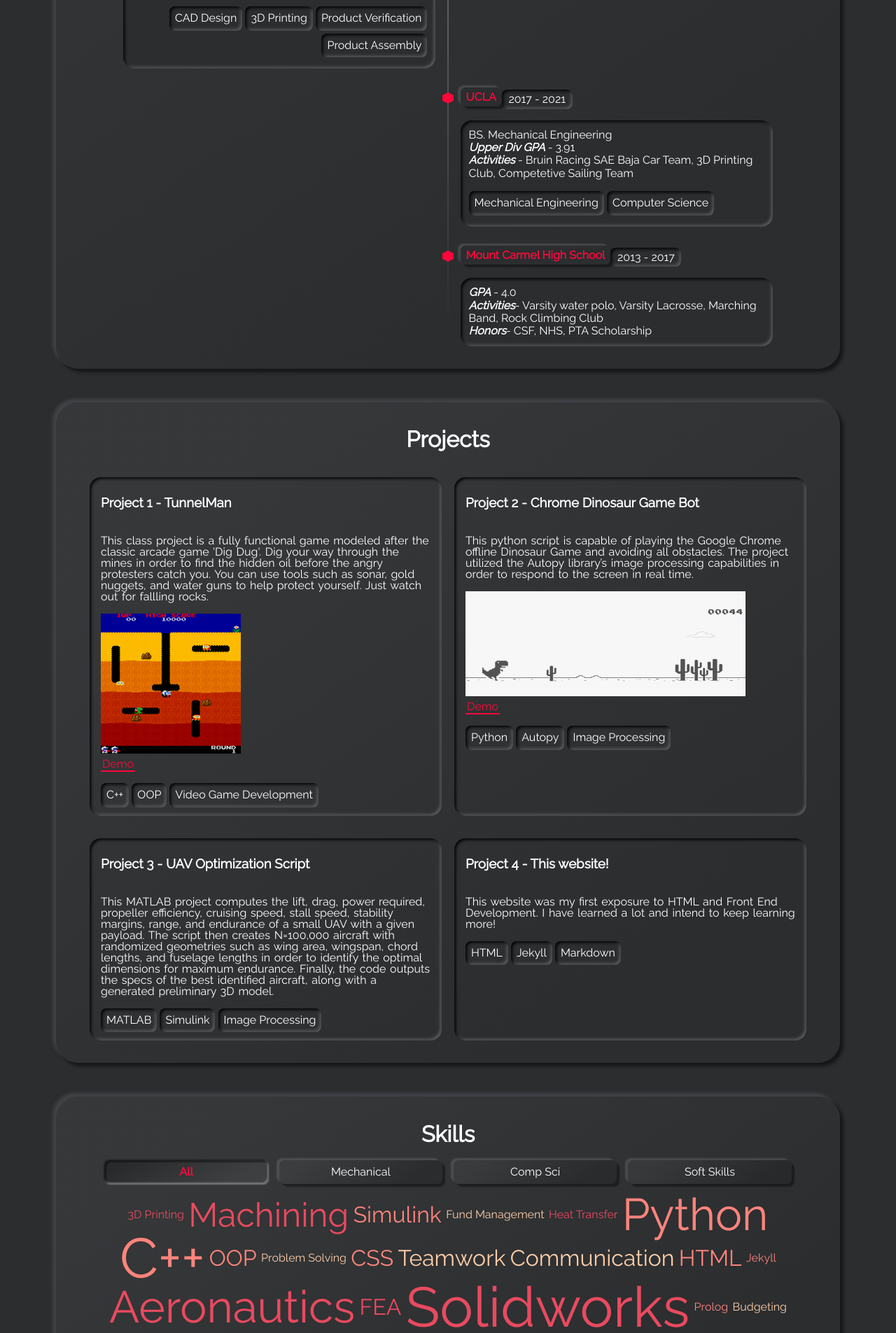
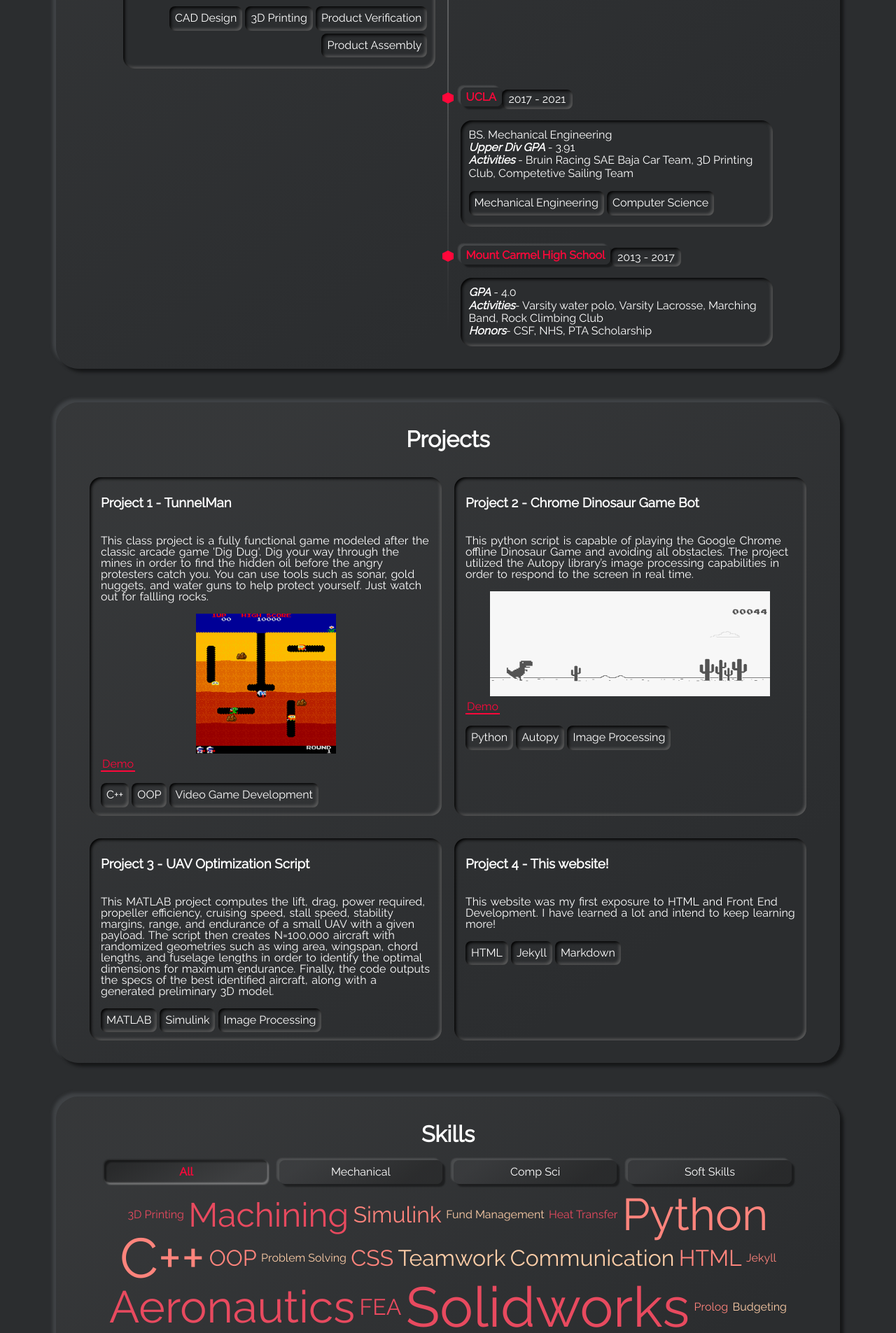
Before and after one commit to logansgithub/website, a Jekyll site: the page built from index.html, in a window 1280 px wide. Shown: the part 2218-4123 px from the top of the page at 70% size. Built offline with Jekyll 4.4.1, drawn with Linux system fonts in a browser that asks for light colours.

Commit message:
Update section-projects.html

```diff
--- a/_includes/section-projects.html
+++ b/_includes/section-projects.html
@@ -9,10 +9,11 @@
         <p class="project-desc">{{project.descr}}</p>
 
         {% if project.img %}
+	<center>
 	<a href="/website/p{{project.num}}.html">
           <img src="{{project.img}}" alt="Wrong Path" width="{{project.w}}" height="{{project.h}}">
         </a>
-	</br>
+	</center>
 	{% endif %}
 
         {% if project.demo %}
```
